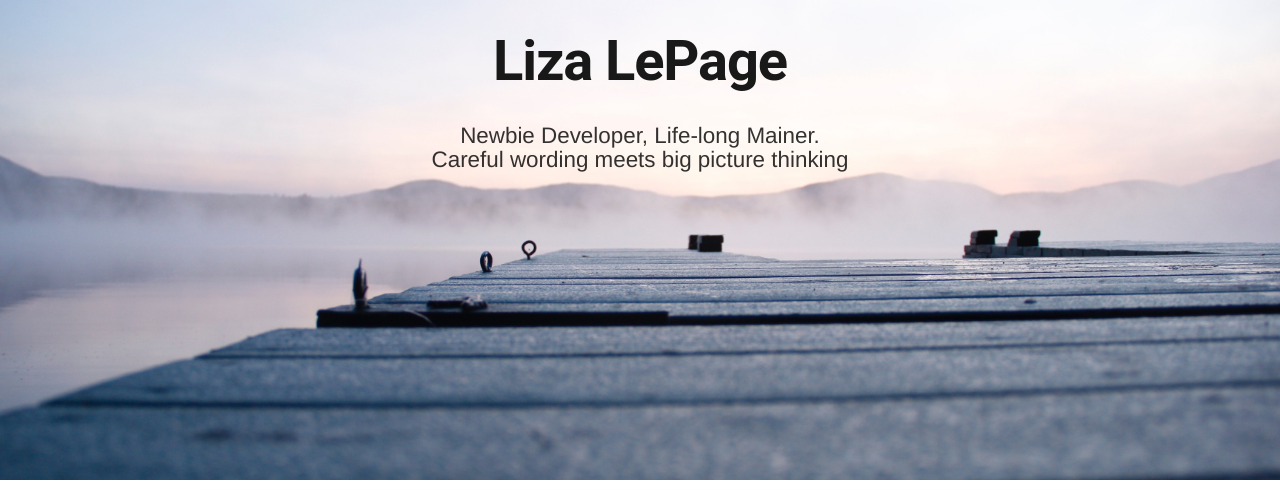
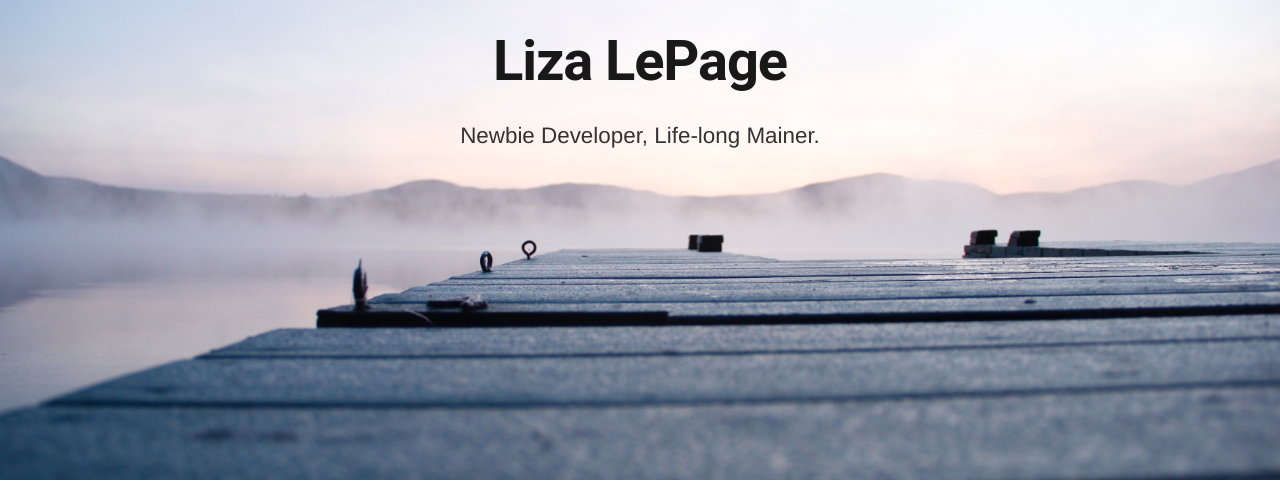
Before and after one commit to lizalepage/lizalepage.github.io, a plain HTML site: page index.html in a window 1280 px wide. Shown: the top 490 px of the page. Drawn offline with nearby package versions, Linux system fonts and the light colour scheme.

Commit message:
updated slogan again

```diff
--- a/index.html
+++ b/index.html
@@ -15,7 +15,7 @@
 <body>
   <header class="mdl-layout__header mdl-layout__header--transparent">
 <h1> Liza LePage </h1>
-<p class="slogan"> Newbie Developer, Life-long Mainer. </br> Careful wording meets big picture thinking </p>
+<p class="slogan"> Newbie Developer, Life-long Mainer. </p>
 
   </header>
 </body>
```
